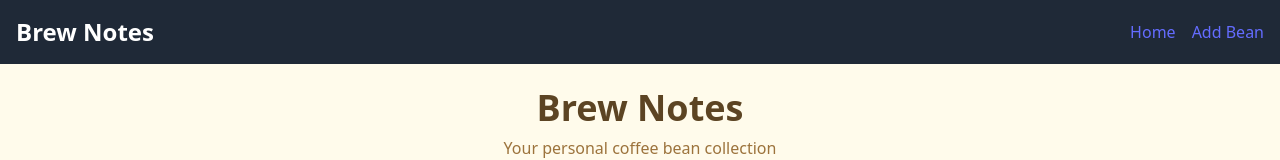
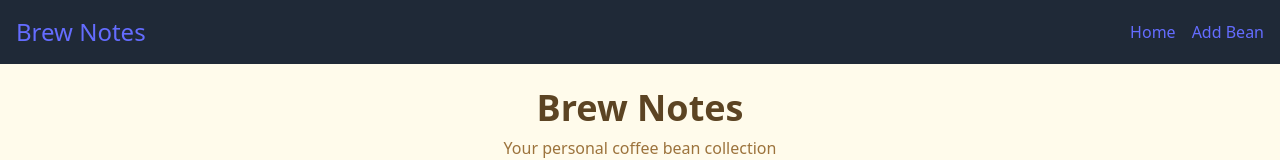
Before and after one commit to ulyanapolonskaya/brewnotes-aws-fe, a React (Vite) app: page / in a window 1280 px wide. Shown: the top 160 px of the page. Built offline with nearby package versions, Linux system fonts and the light colour scheme.

Commit message:
added navigation in the header

```diff
--- a/src/components/layout/Layout.tsx
+++ b/src/components/layout/Layout.tsx
@@ -5,7 +5,11 @@
     <>
       <header className="bg-gray-800 text-white p-4">
         <div className="container mx-auto flex justify-between items-center">
-          <h2 className="text-2xl font-bold">Brew Notes</h2>
+          <h2 className="text-2xl font-bold">
+            <Link to="/" className="hover:underline">
+              Brew Notes
+            </Link>
+          </h2>
           <nav>
             <ul className="flex space-x-4">
               <li>
```
